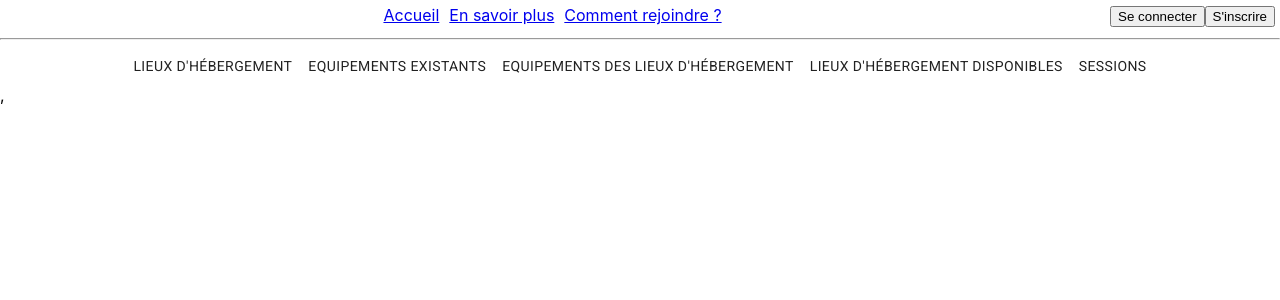
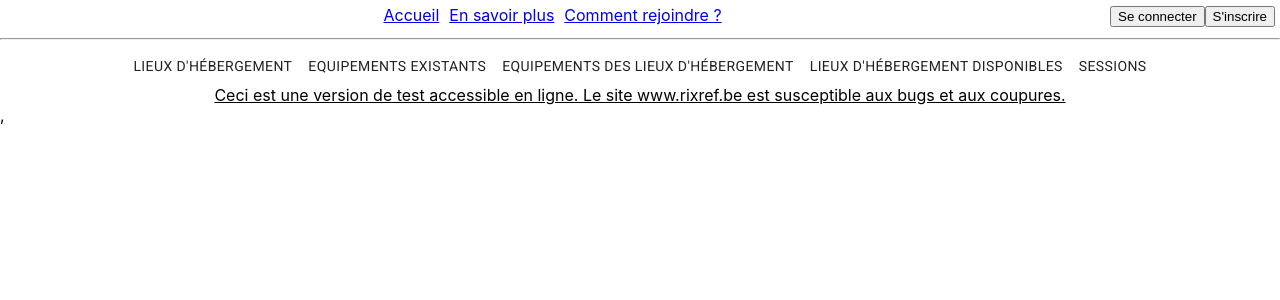
Before and after one commit to GonoGoat/RixRefugees, a React (Create React App) app in the folder react-rixrefugees/: page /manage/places in a window 1280 px wide. Shown: the top 300 px of the page. Built offline with nearby package versions, Linux system fonts and the light colour scheme.

Commit message:
Footer Prod

```diff
--- a/react-rixrefugees/src/App.js
+++ b/react-rixrefugees/src/App.js
@@ -2,7 +2,7 @@ import React from "react";
 import './App.css';
 import 'fontsource-roboto';
 import {BrowserRouter as Router, Route, Switch } from "react-router-dom";
-import {Accueil, Header, About,Places} from "./Components"
+import {Accueil, Header, About,Places,Footer} from "./Components"
 
 function App() {
   return (
@@ -14,6 +14,7 @@ function App() {
           <Route path="/about" exact component={() => <About />} />
           <Route path="/manage/places" exact component={() => <Places />} />
         </Switch>
+        <Footer/>
       </Router>
     </div>
   );
--- /dev/null
+++ b/react-rixrefugees/src/Components/Footer.jsx
@@ -0,0 +1,9 @@
+import React from "react";
+
+function Footer() {
+    return (
+        <div><u>Ceci est une version de test accessible en ligne. Le site www.rixref.be est susceptible aux bugs et aux coupures.</u></div>
+    )
+}
+
+export default Footer;
--- a/react-rixrefugees/src/Components/index.js
+++ b/react-rixrefugees/src/Components/index.js
@@ -2,3 +2,4 @@ export { default as Accueil } from "./Accueil";
 export { default as Header } from "./Header";
 export { default as About } from "./About";
 export { default as Places } from "./Places";
+export { default as Footer} from "./Footer";
```
